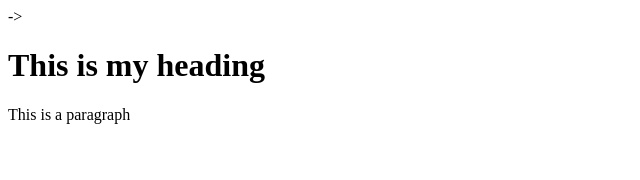
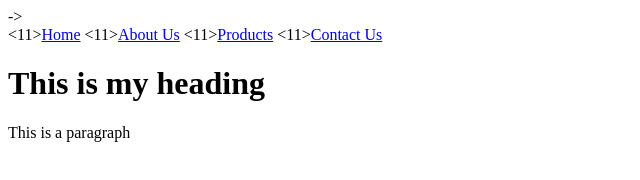
Before and after one commit to Rafayo06/spring23, a plain HTML site: page module03/index.html in a window 1280 px wide. Shown: the whole page, without its empty margins (0-640 px from the left). Drawn offline with Linux system fonts and the light colour scheme.

Commit message:
made changes

```diff
--- a/module03/index.html
+++ b/module03/index.html
@@ -7,6 +7,14 @@
   <body>
   <!-- PLACE ALL OF YOUR PAGE CONTENT BELOW HERE -->
 
+  <nav>
+    <11><a href="#">Home</a></11>
+    <11><a href="#">About Us</a></11>
+    <11><a href="#">Products</a></11>
+    <11><a href="#">Contact Us</a></11>
+  </ul>
+  </nav>
+
   <h1>This is my heading</h1>
 
   <p>This is a paragraph</p>
```
